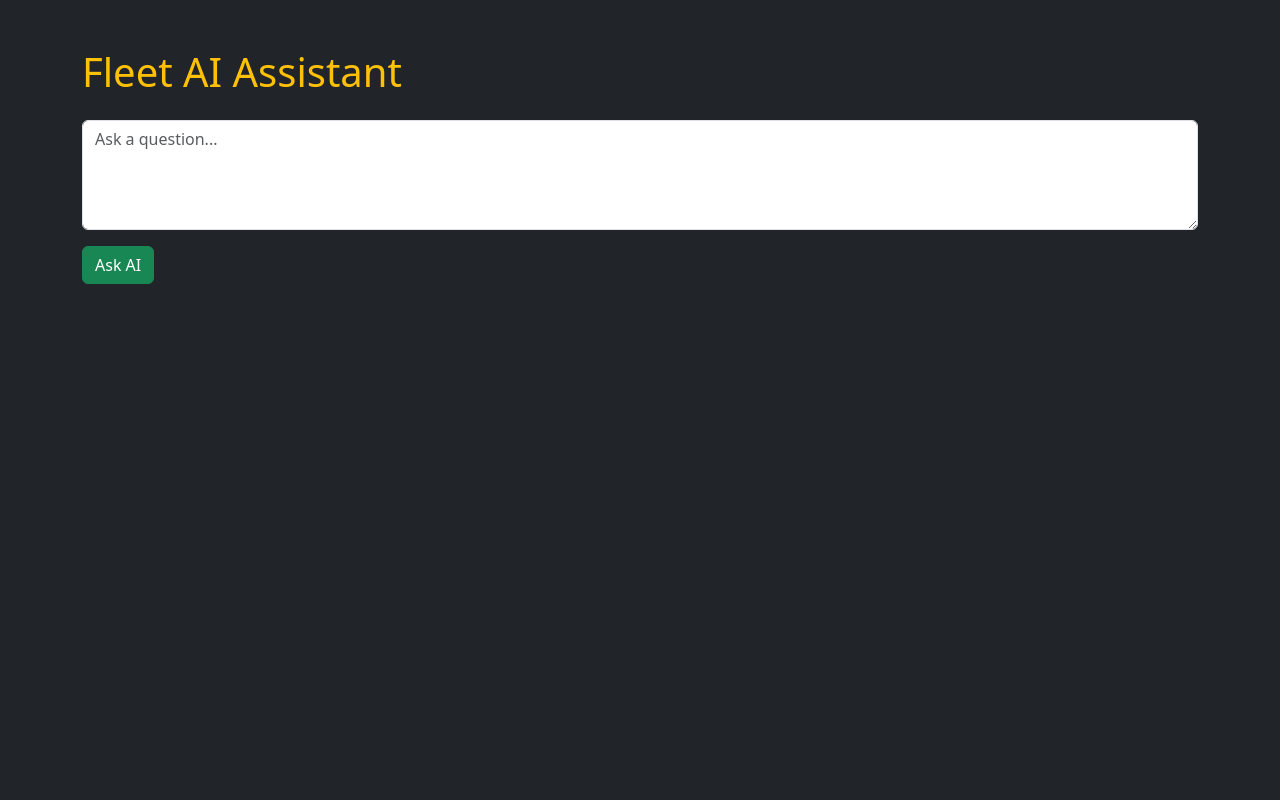
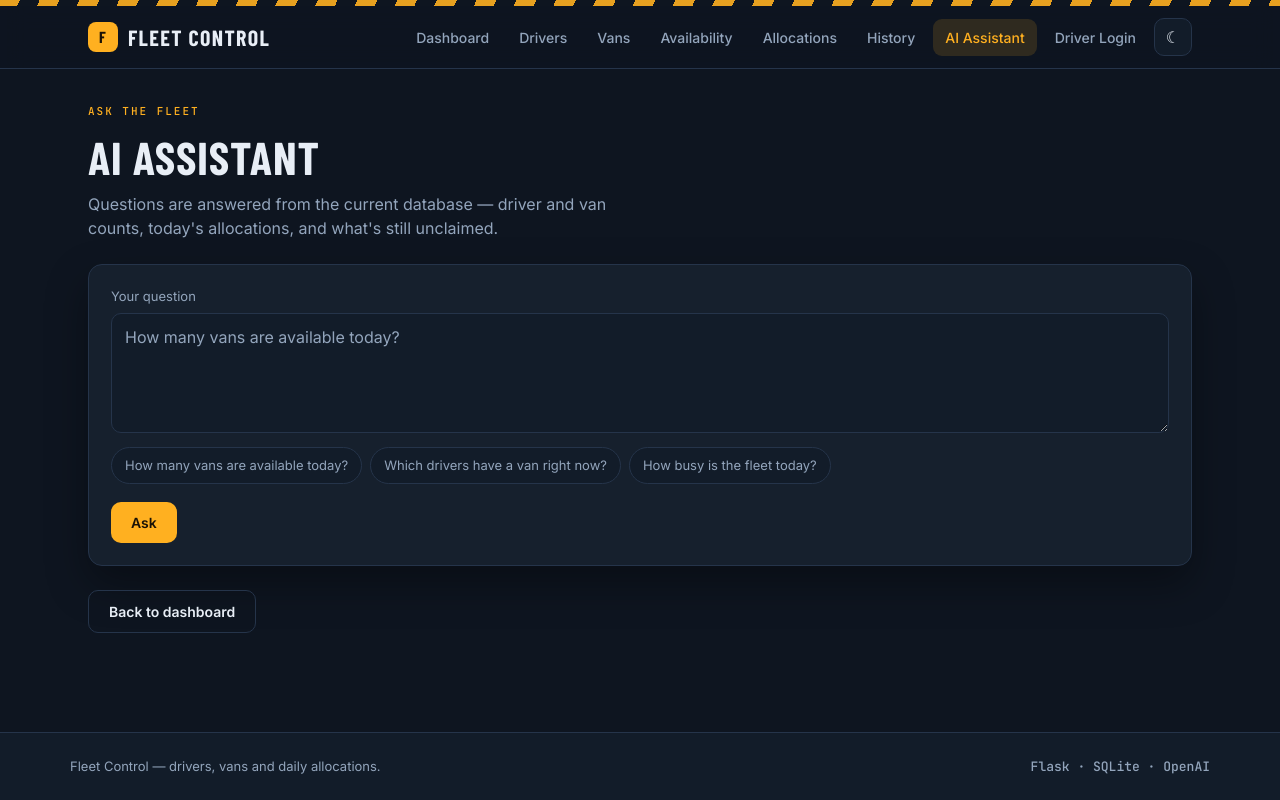
Before and after one commit to mbadr3227-sys/ai-fleet-management, a Flask app: page /ai_assistant in a window 1280 px wide. Run offline with Flask 3, Linux system fonts and the light colour scheme.

Commit message:
Refactor AI assistant HTML template structure

```diff
--- a/templates/ai_assistant.html
+++ b/templates/ai_assistant.html
@@ -1,57 +1,74 @@
-<!DOCTYPE html>
-<html>
+{% extends "base.html" %}
 
-<head>
+{% block title %}AI assistant — Fleet Control{% endblock %}
 
-    <title>Fleet AI Assistant</title>
+{% block extra_css %}
+<style>
+.answer{
+  border-left:4px solid var(--accent);
+  background:var(--panel);
+  border-top:1px solid var(--line);
+  border-right:1px solid var(--line);
+  border-bottom:1px solid var(--line);
+  border-radius:var(--radius);
+  padding:22px;margin-top:24px;
+}
+.answer pre{
+  white-space:pre-wrap;margin:10px 0 0;
+  font-family:'Inter',sans-serif;font-size:15px;color:var(--text);
+}
+.chip{
+  background:var(--bg-2);border:1px solid var(--line);color:var(--muted);
+  padding:8px 13px;border-radius:999px;font-size:13px;cursor:pointer;
+}
+.chip:hover{border-color:var(--accent);color:var(--accent)}
+</style>
+{% endblock %}
 
-    <link href="https://cdn.jsdelivr.net/npm/bootstrap@5.3.3/dist/css/bootstrap.min.css" rel="stylesheet">
+{% block content %}
 
-</head>
+<span class="eyebrow">Ask the fleet</span>
+<h1 class="mt-2">AI assistant</h1>
+<p class="muted" style="max-width:560px">
+  Questions are answered from the current database — driver and van counts,
+  today's allocations, and what's still unclaimed.
+</p>
 
-<body class="bg-dark text-white">
+<div class="panel reveal mt-4">
+  <form method="POST">
+    <label for="question">Your question</label>
+    <textarea name="question" id="question" class="form-control" rows="4"
+              placeholder="How many vans are available today?" required></textarea>
 
-<div class="container mt-5">
-
-    <h1 class="text-warning mb-4">
-        Fleet AI Assistant
-    </h1>
-
-    <form method="POST">
-
-        <textarea
-            name="question"
-            class="form-control"
-            rows="4"
-            placeholder="Ask a question..."
-            required></textarea>
-
-        <button class="btn btn-success mt-3">
-            Ask AI
-        </button>
-
-    </form>
-
-    {% if answer %}
-
-    <div class="card bg-secondary mt-4">
-
-        <div class="card-body">
-
-            <h4>AI Response</h4>
-
-            <hr>
-
-            <pre style="white-space: pre-wrap;">{{ answer }}</pre>
-
-        </div>
-
+    <div style="display:flex;gap:8px;flex-wrap:wrap;margin-top:14px">
+      <button type="button" class="chip">How many vans are available today?</button>
+      <button type="button" class="chip">Which drivers have a van right now?</button>
+      <button type="button" class="chip">How busy is the fleet today?</button>
     </div>
 
-    {% endif %}
-
+    <button class="btn btn-fleet" style="margin-top:18px">Ask</button>
+  </form>
 </div>
 
-</body>
+{% if answer %}
+<div class="answer reveal">
+  <span class="eyebrow">Answer</span>
+  <pre>{{ answer }}</pre>
+</div>
+{% endif %}
 
-</html>
+<a href="/" class="btn btn-ghost mt-4">Back to dashboard</a>
+
+{% endblock %}
+
+{% block extra_js %}
+<script>
+document.querySelectorAll('.chip').forEach(function(chip){
+  chip.addEventListener('click', function(){
+    var box = document.getElementById('question');
+    box.value = chip.textContent.trim();
+    box.focus();
+  });
+});
+</script>
+{% endblock %}
```
